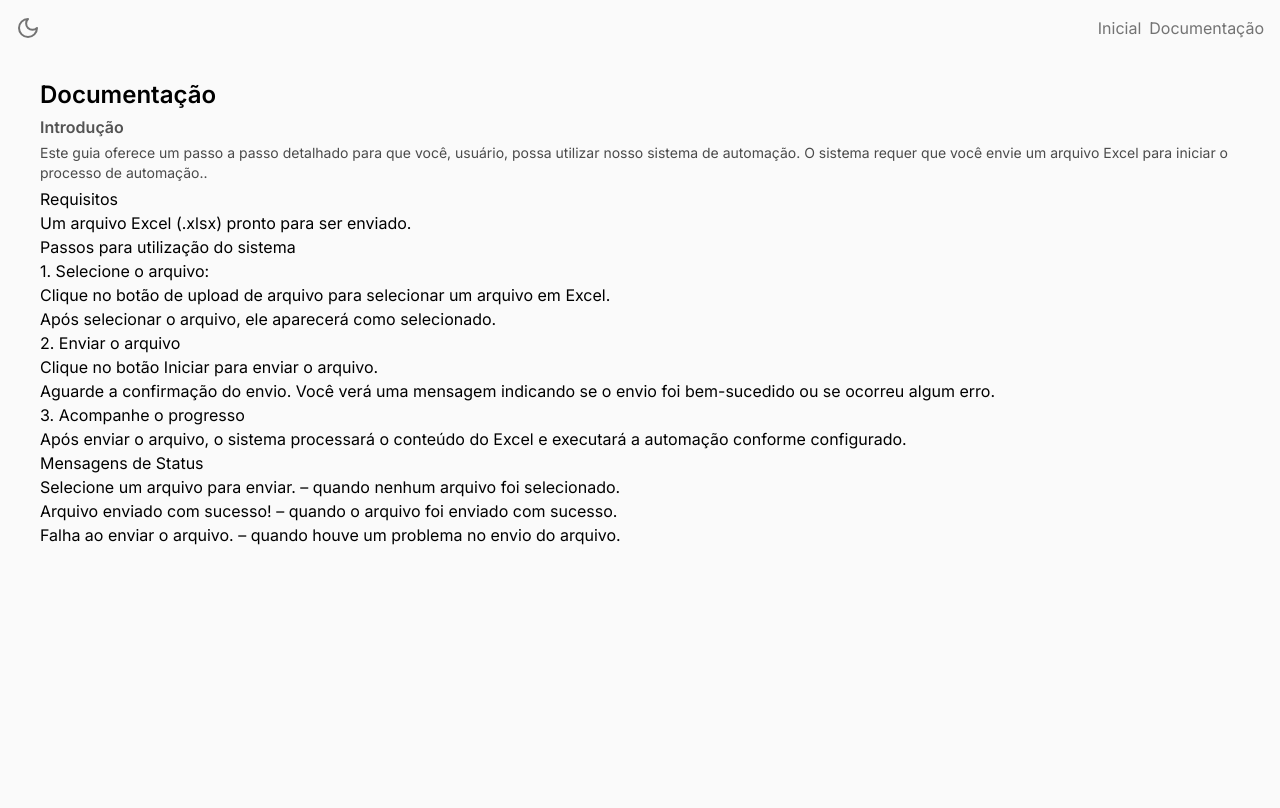
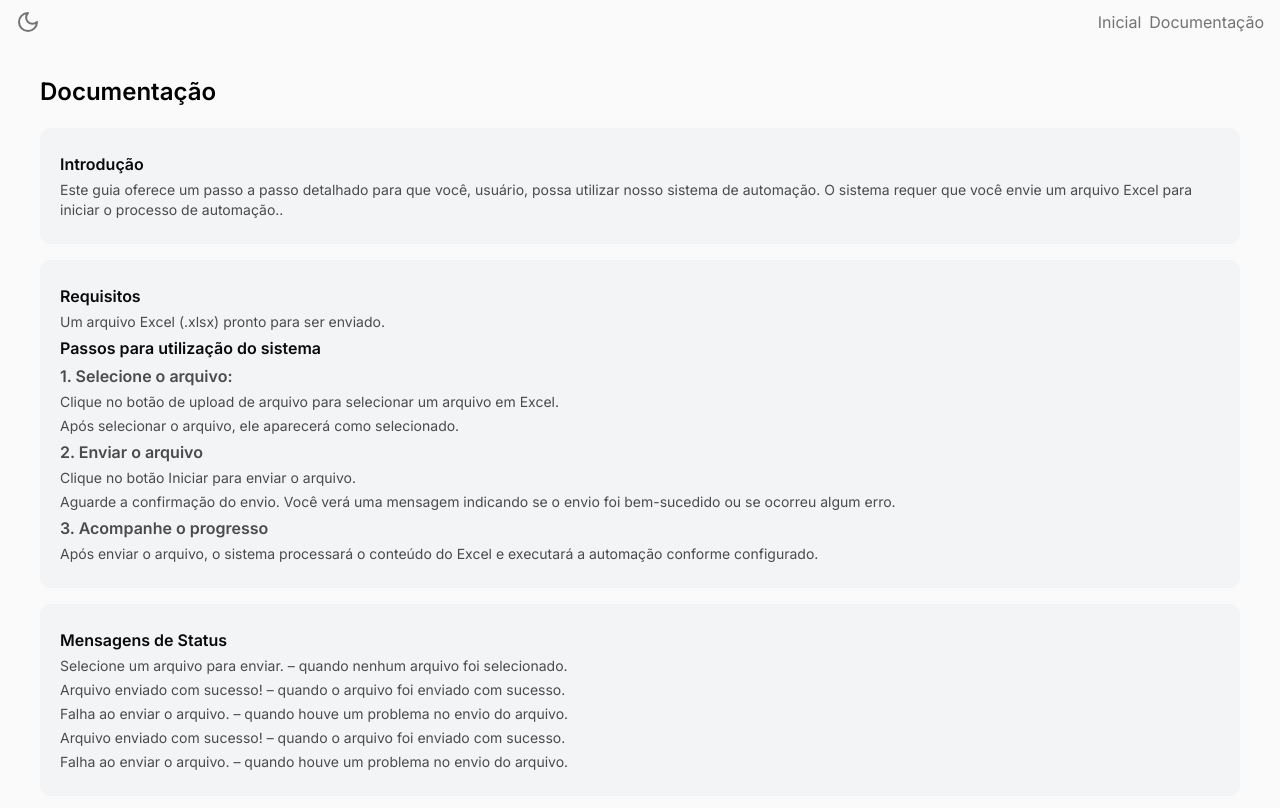
Before and after one commit to thaispng/front-automation-cad, a Next.js app: page /Documentation in a window 1280 px wide. Shown: the top 808 px of the page. Built offline with nearby package versions, Linux system fonts and the light colour scheme.

Commit message:
fix: documentation mode dark

```diff
--- a/src/app/Documentation/page.tsx
+++ b/src/app/Documentation/page.tsx
@@ -5,34 +5,41 @@ export default function Documentation() {
   return (
     <>
     <Header />
-    <main className="flex min-h-screen justify-evenly md:flex-row items-start justify-center gap-4 px-5 md:px-10 bg-primary dark:bg-background">
-          <div className="mt-[75px] w-full ">
+    <main className="flex  gap-4 justify-evenly md:flex-col items-start justify-center p-10 md:px-10 bg-primary dark:bg-background">
+            <div className="pt-8">
             <h1 className="text-2xl font-semibold text-primary dark:text-foreground my-1">Documentação</h1>
+            </div>
+          <div className="w-full container-bg p-5 rounded-[10px]">
           <div>
-            <h2 className="text-md font-semibold text-secondary  my-1">Introdução</h2>
+            <h2 className="text-md font-semibold text-secondary my-1">Introdução</h2>
             <p className="text-sm font-normal text-tertiary dark:text-foreground my-1">Este guia oferece um passo a passo detalhado para que você, usuário, possa utilizar nosso sistema de automação.
                O sistema requer que você envie um arquivo Excel para iniciar o processo de automação..</p>
           </div>
-          <div>
-            <h2>Requisitos</h2>
-            <p>
+          </div>
+          <div className=" w-full container-bg p-5 rounded-[10px] ">
+            <h2 className="text-md font-semibold text-secondary my-1">Requisitos</h2>
+            <p className="text-sm font-normal text-tertiary dark:text-foreground my-1">
             Um arquivo Excel (.xlsx) pronto para ser enviado.
             </p>
+          <h1 className="text-md font-semibold text-secondary my-1">Passos para utilização do sistema</h1>
+          <h1 className="text-md font-semibold text-tertiary my-1">1. Selecione o arquivo: </h1>
+          <p className="text-sm font-normal text-tertiary dark:text-foreground my-1">Clique no botão de upload de arquivo para selecionar um arquivo em Excel.</p>
+          <p className="text-sm font-normal text-tertiary dark:text-foreground my-1">Após selecionar o arquivo, ele aparecerá como selecionado.</p>
+          <h1 className="text-md font-semibold text-tertiary my-1">2. Enviar o arquivo</h1>
+          <p className="text-sm font-normal text-tertiary dark:text-foreground my-1">Clique no botão Iniciar para enviar o arquivo.</p>
+          <p className="text-sm font-normal text-tertiary dark:text-foreground my-1">Aguarde a confirmação do envio. Você verá uma mensagem indicando se o envio foi bem-sucedido ou se ocorreu algum erro.</p>
+          <h1 className="text-md font-semibold text-tertiary my-1">3. Acompanhe o progresso</h1>
+          <p className="text-sm font-normal text-tertiary dark:text-foreground my-1">Após enviar o arquivo, o sistema processará o conteúdo do Excel e executará a automação conforme configurado. </p>
           </div>
-          <h1>Passos para utilização do sistema</h1>
-          <h1>1. Selecione o arquivo: </h1>
-          <p>Clique no botão de upload de arquivo para selecionar um arquivo em Excel.</p>
-          <p>Após selecionar o arquivo, ele aparecerá como selecionado.</p>
-          <h1>2. Enviar o arquivo</h1>
-          <p>Clique no botão Iniciar para enviar o arquivo.</p>
-          <p>Aguarde a confirmação do envio. Você verá uma mensagem indicando se o envio foi bem-sucedido ou se ocorreu algum erro.</p>
-          <h1>3. Acompanhe o progresso</h1>
-          <p>Após enviar o arquivo, o sistema processará o conteúdo do Excel e executará a automação conforme configurado. </p>
-          <h1>Mensagens de Status</h1>
-                <p>Selecione um arquivo para enviar. – quando nenhum arquivo foi selecionado.</p>
-                <p>Arquivo enviado com sucesso! – quando o arquivo foi enviado com sucesso.</p>
-                <p>Falha ao enviar o arquivo. – quando houve um problema no envio do arquivo.</p>
+          <div className="w-full container-bg p-5 rounded-[10px]">
+          <h1 className="text-md font-semibold text-secondary my-1">Mensagens de Status</h1>
+                <p className="text-sm font-normal text-tertiary dark:text-foreground my-1">Selecione um arquivo para enviar. – quando nenhum arquivo foi selecionado.</p>
+                <p className="text-sm font-normal text-tertiary dark:text-foreground my-1">Arquivo enviado com sucesso! – quando o arquivo foi enviado com sucesso.</p>
+                <p className="text-sm font-normal text-tertiary dark:text-foreground my-1">Falha ao enviar o arquivo. – quando houve um problema no envio do arquivo.</p>
+                <p className="text-sm font-normal text-tertiary dark:text-foreground my-1">Arquivo enviado com sucesso! – quando o arquivo foi enviado com sucesso.</p>
+                <p className="text-sm font-normal text-tertiary dark:text-foreground my-1">Falha ao enviar o arquivo. – quando houve um problema no envio do arquivo.</p>
           </div>
+
       </main>
     </>
   );
--- a/src/app/globals.css
+++ b/src/app/globals.css
@@ -8,7 +8,7 @@
   --primary-rgb: 250, 250, 250; /* Primary color for light theme */
   --secondary-rgb: 47, 47, 47; /* Secondary color for light theme */
   --text-primary: 0, 0, 0;
-  --text-secondary: 83, 83, 83;
+  --text-secondary: 10, 10, 10;
   --text-tertiary: 75, 75, 75;
   --container-primary: 243, 244, 246;
   --button: 219, 234, 254;
@@ -18,21 +18,22 @@
 [data-theme="dark"] {
   --foreground-rgb: 255, 255, 255;
   --background-rgb: 18, 18, 18;
-  --primary-rgb: 10, 10, 10; /* Primary color for dark theme */
+  --primary-rgb: 0, 0, 0; /* Primary color for dark theme */
   --secondary-rgb: 39, 39, 39; /* Secondary color for dark theme */
   --text-primary: 250, 250, 250;
-  --text-secondary: 179, 179, 179;
-  --text-tertiary: 179, 179, 179;
+  --text-secondary: 240, 240, 240;
+  --text-tertiary: 195, 195, 195;
   --container-primary: 18, 18, 18;
   --button: 36,36,36;
   --color-hover: 0, 0, 0;
 }
 
 body {
-  background-color: rgb(var(--background-rgb));
+  background-color: rgb(var(--primary-rgb));
   color: rgb(var(--foreground-rgb));
   width: 100%;
   height: 100%;
+  margin: 0;
 }
 
 .container-bg{
--- a/src/components/ui/header/page.tsx
+++ b/src/components/ui/header/page.tsx
@@ -20,7 +20,7 @@ export default function Header() {
   };
 
   return (
-    <header className="fixed w-full flex flex-row justify-between items-center p-4  bg-primary">
+    <header className="fixed w-full flex flex-row justify-between items-center p-4  h-[43px] bg-primary">
       <div className="flex items-center">
         <button className="text-neutral-500 hover:text-neutral-400" onClick={handle}>
           {theme === 'light' ? <Moon size={24} /> : <Sun size={24} />}
```
